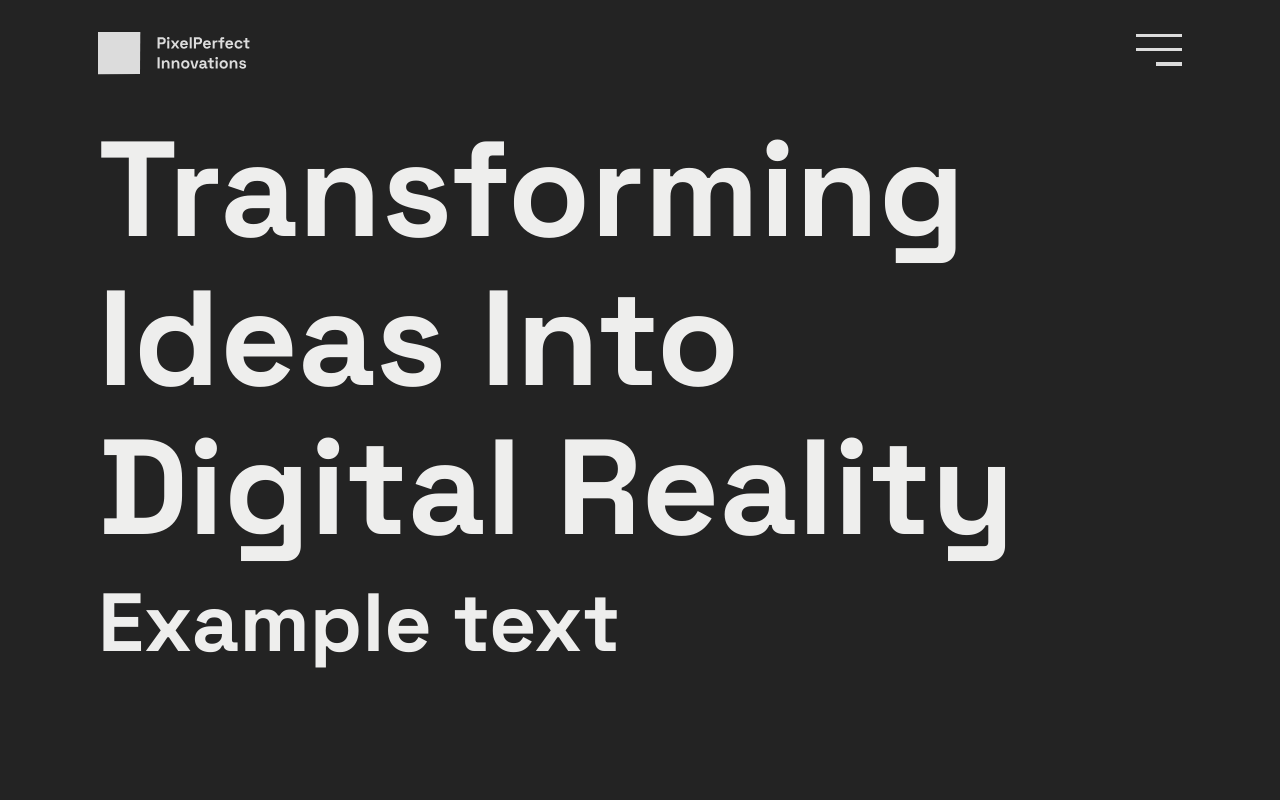
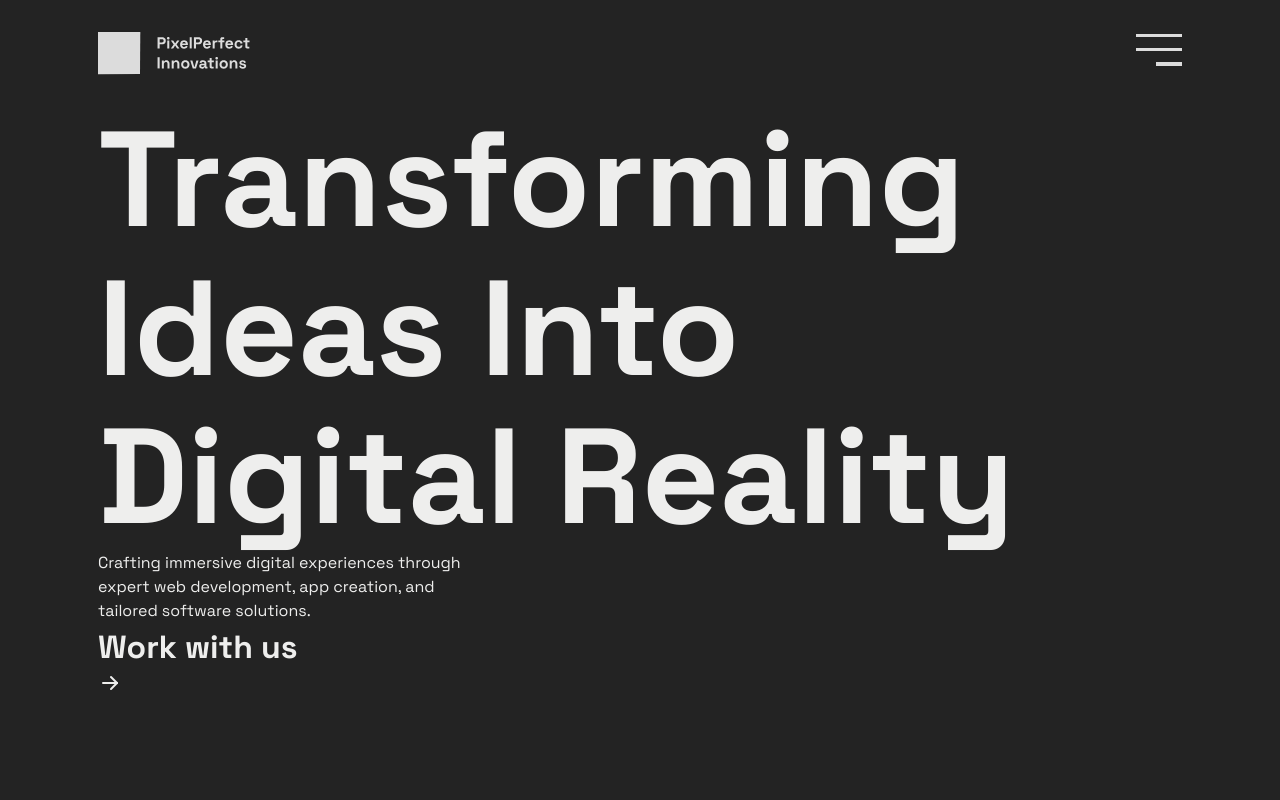
Before and after one commit to stenbumling/pixelperfect-innovations, a React (Vite) app: page / in a window 1280 px wide. Shown: the top 800 px of the page. Built offline with nearby package versions, Linux system fonts and the light colour scheme.

Commit message:
add text and icon

```diff
--- a/src/assets/Home/Hero/HeroSection.tsx
+++ b/src/assets/Home/Hero/HeroSection.tsx
@@ -1,3 +1,4 @@
+import { IconArrowRight } from "@tabler/icons-react";
 import styled from "styled-components";
 
 export default function HeroSection() {
@@ -7,8 +8,12 @@ export default function HeroSection() {
         <div className="grid">
           <Hero>
             <h1>Transforming Ideas Into Digital Reality</h1>
-            <h2>Example text</h2>
-            <div className="card"></div>
+            <Text>
+              Crafting immersive digital experiences through expert web
+              development, app creation, and tailored software solutions.
+            </Text>
+            <h4>Work with us</h4>
+            <IconArrowRight />
           </Hero>
         </div>
       </div>
@@ -29,3 +34,9 @@ const Hero = styled.div`
   background-color: var(--color-dark);
   color: var(--color-light);
 `;
+
+const Text = styled.p`
+  margin: 0;
+  /* font-size: var(--font-size-m); */
+  max-width: 400px;
+`;
```
